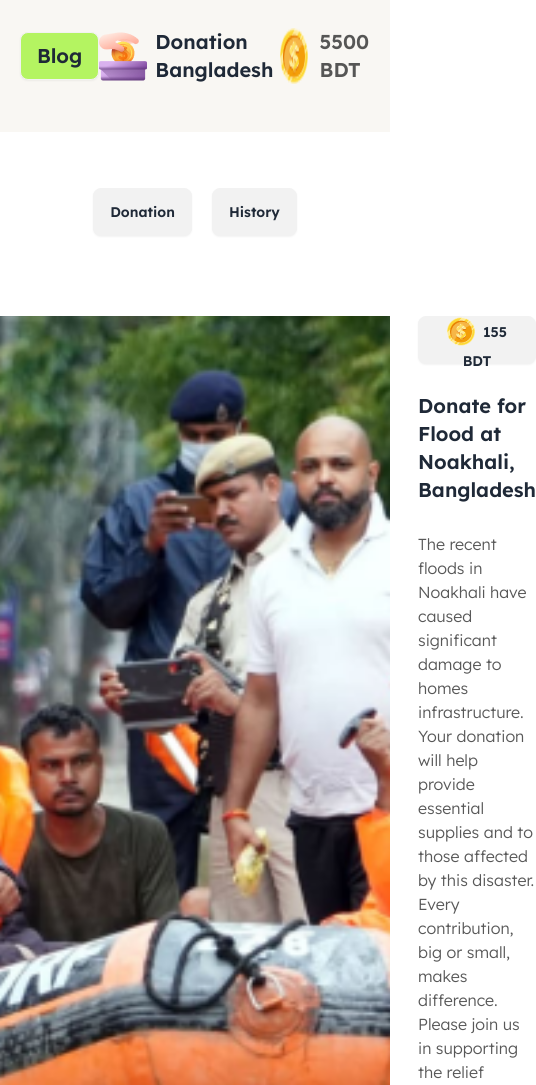
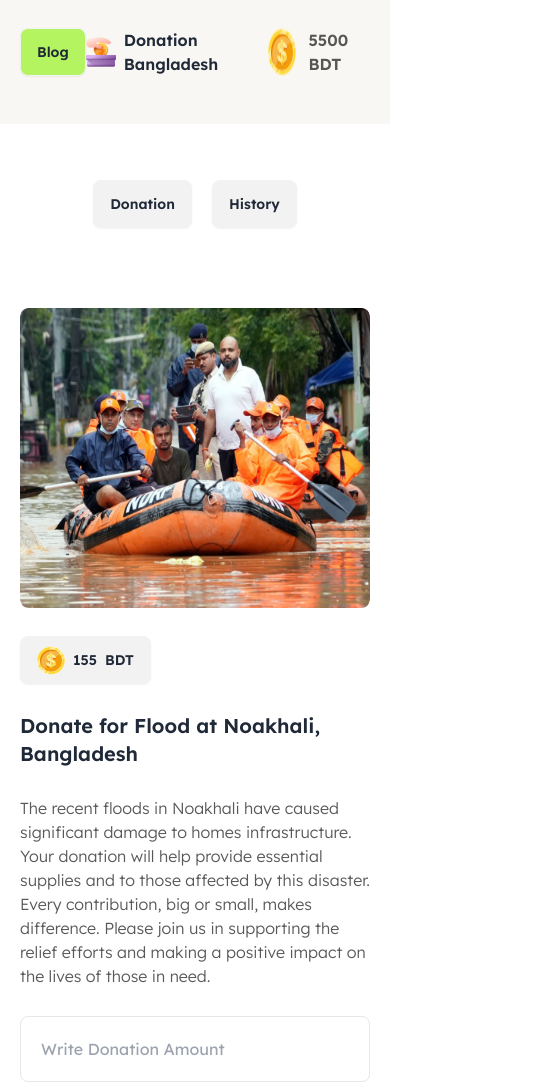
Before and after one commit to Shawon-Reza/Assignment-05, a plain HTML site: page index.html in a window 390 px wide. Shown: the top 1085 px of the page, 536 px wide, since content can reach past the window. Drawn offline with nearby package versions, Linux system fonts and the light colour scheme.

Commit message:
Responsiveness

```diff
--- a/index.html
+++ b/index.html
@@ -29,20 +29,20 @@
 <body class="lexend">
     <header class="pt-7 pb-12 bg-[#F9F7F3] p-5">
         <nav class=" flex justify-between container mx-auto items-center ">
-            <button class="btn bg-[#B4F461] text-xl font-semibold">Blog</button>
+            <button class="btn bg-[#B4F461] md:text-xl font-semibold">Blog</button>
             <div class="flex items-center gap-2">
-                <img src="./assets/logo.png" alt="">
-                <p class="text-xl font-semibold">Donation Bangladesh</p>
+                <img class="w-[30px] md:w-auto" src="./assets/logo.png" alt="">
+                <p class="md:text-xl font-semibold">Donation Bangladesh</p>
             </div>
             <div class="flex gap-3">
                 <img src="./assets/coin.png" alt="">
-                <p class="text-xl font-semibold text-[#111111B3]"><span id="totalBalanceId">5500</span> BDT</p>
+                <p class="md:text-xl font-semibold text-[#111111B3]"><span id="totalBalanceId">5500</span> BDT</p>
 
             </div>
         </nav>
     </header>
 
-    <main class="">
+    <main class="px-5">
         <section class="container mx-auto space-y-10">
             <!-- Button Div Start -->
             <div class="flex justify-center gap-5 mt-14 mb-20">
@@ -55,8 +55,8 @@
         <!-- Card COntainer Start -->
         <section id="cardContainerId" class="container mx-auto space-y-10 ">
             <!-- Card Container ---01 -->
-            <div class="flex gap-7 relative ">
-                <img class="lg:w-[522px] md:w-[322px] object-cover" src="./assets/noakhali.png" alt="">
+            <div class="flex gap-7 xl:gap-10 flex-col md:flex-row ">
+                <img class="rounded-lg xl:w-[522px] md:w-[350px] lg:w-[450px] h-[300px] md:h-auto object-fit" src="./assets/noakhali.png" alt="">
                 <div class="space-y-7">
                     <button class="btn"><img src="./assets/coin.png" alt=""><span id="card1DonationId">155</span>
                         BDT</button>
@@ -100,8 +100,8 @@
             </div>
 
              <!-- Card Container ---02 -->
-             <div class="flex gap-7 relative ">
-                <img class="lg:w-[522px] md:w-[322px] object-cover" src="./assets/noakhali.png" alt="">
+             <div class="flex gap-7 xl:gap-10 flex-col md:flex-row  ">
+                <img class="rounded-lg xl:w-[522px] md:w-[350px] lg:w-[450px] h-[300px] md:h-auto object-fit" src="./assets/feni.png" alt="">
                 <div class="space-y-7">
                     <button class="btn"><img src="./assets/coin.png" alt=""><span id="card2DonationId">50</span>
                         BDT</button>
@@ -145,8 +145,8 @@
             </div>
 
             <!-- Card Container ---03 -->
-            <div class="flex gap-7 relative ">
-                <img class="lg:w-[522px] md:w-[322px] object-cover" src="./assets/noakhali.png" alt="">
+            <div class="flex gap-7 xl:gap-10 flex-col md:flex-row  ">
+                <img class="rounded-lg xl:w-[522px] md:w-[350px] lg:w-[450px] h-[300px] md:h-auto object-fit " src="./assets/quota-protest.png" alt="">
                 <div class="space-y-7">
                     <button class="btn"><img src="./assets/coin.png" alt=""><span id="card3DonationId">50</span>
                         BDT</button>
```
